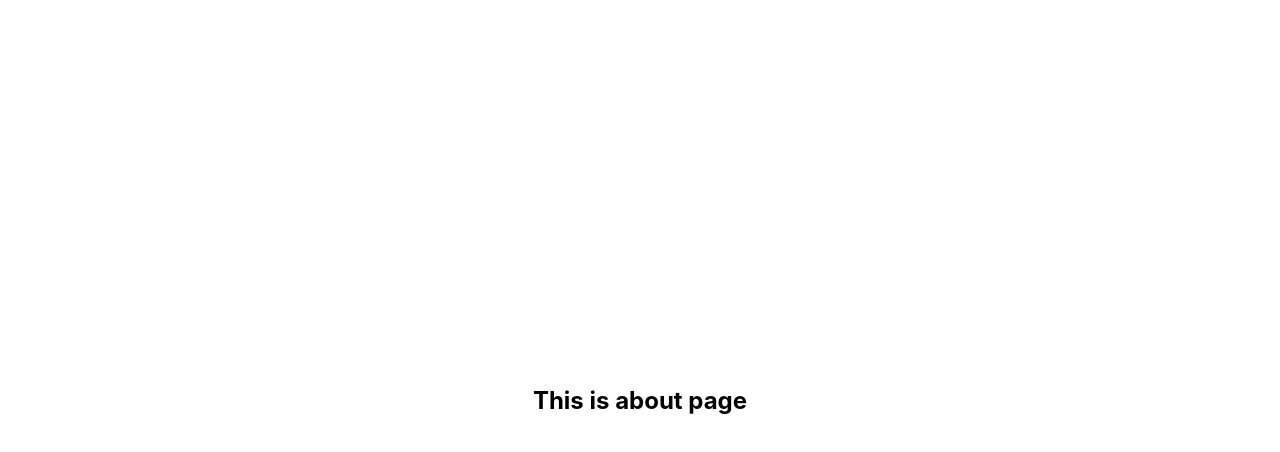
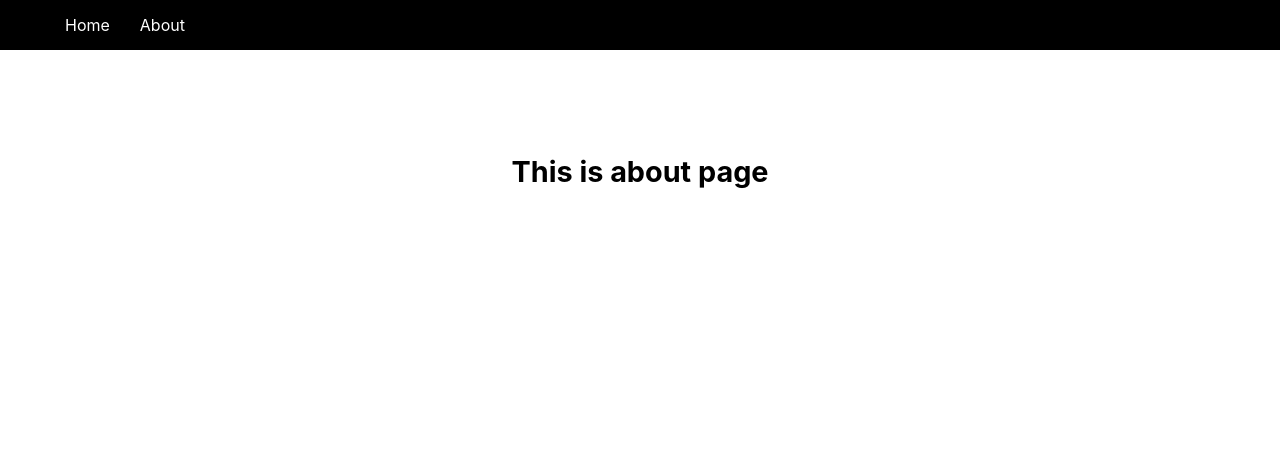
Before and after one commit to Suleman97/crash-next-traversy, a Next.js app: page /about in a window 1280 px wide. Shown: the top 452 px of the page. Built offline with nearby package versions, Linux system fonts and the light colour scheme.

Commit message:
create Navbar and style it.

```diff
--- a/components/Layout.js
+++ b/components/Layout.js
@@ -1,14 +1,19 @@
 
+import Nav from './Nav'
 import styles from "../styles/Layout.module.css";
 
 const Layout = ({ children }) => {
   return (
-    <div className={styles.container}>
-      <main className={styles.main}>
-        {children}
-      </main>
+    <>
+      <Nav />
+      <div className={styles.container}>
+        <main className={styles.main}>
+          {/* <h1>hello</h1> */}
+          {children}
+        </main>
 
-    </div>
+      </div>
+    </>
   )
 }
 
--- /dev/null
+++ b/components/Nav.js
@@ -0,0 +1,21 @@
+
+import Link from 'next/link'
+
+import navStyles from '../styles/Nav.module.css'
+
+const Nav = () => {
+  return (
+    <nav className={navStyles.nav}>
+      <ul>
+        <li>
+          <Link href='/'>Home</Link>
+          <Link href='/about'>About</Link>
+
+        </li>
+      </ul>
+
+    </nav>
+  )
+}
+
+export default Nav
--- a/styles/Layout.module.css
+++ b/styles/Layout.module.css
@@ -3,7 +3,7 @@
   padding: 0 0.5rem;
   display: flex;
   flex-direction: column;
-  justify-content: center;
+  justify-content: flex-start;
   align-items: center;
   height: 100vh;
 }
@@ -13,8 +13,9 @@
   flex: 1;
   display: flex;
   flex-direction: column;
-  justify-content: center;
+  justify-content: flex-start;
   align-items: center;
+  font-size: 1.2rem;
 }
 
 .footer {
--- /dev/null
+++ b/styles/Nav.module.css
@@ -0,0 +1,20 @@
+.nav {
+  height: 50px;
+  padding: 10px;
+  background: #000;
+  color: #fff;
+  display: flex;
+  align-items: center;
+  justify-content: flex-start;
+}
+
+.nav ul {
+  display: flex;
+  justify-content: center;
+  align-items: center;
+  list-style: none;
+}
+
+.nav ul li a {
+  margin: 5px 15px;
+}
```
